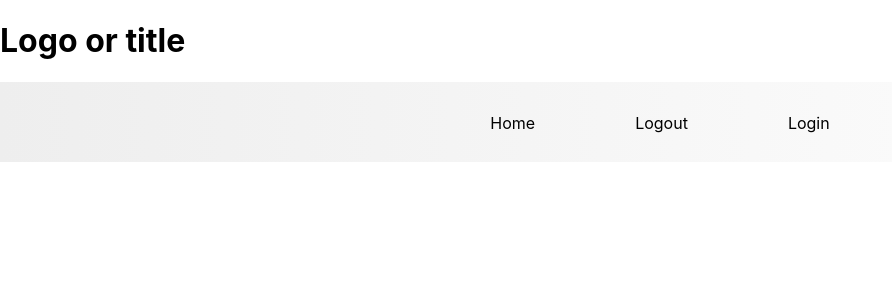
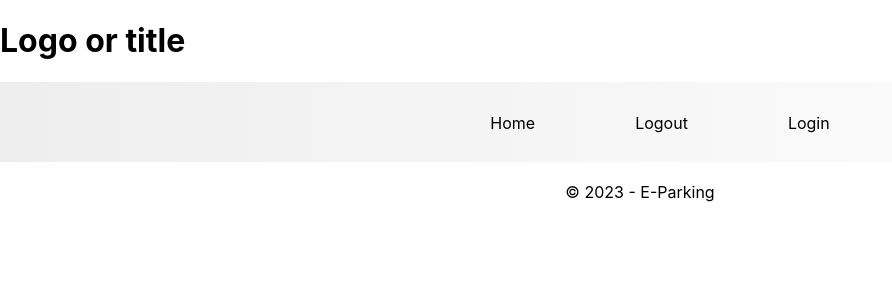
Before and after one commit to dhirajbantawarai/my-app, a React (Create React App) app: page /footer in a window 1280 px wide. Shown: the top 300 px of the page, without its empty margins (0-892 px from the left). Built offline with nearby package versions, Linux system fonts and the light colour scheme.

Commit message:
footer ok

```diff
--- a/src/App.js
+++ b/src/App.js
@@ -5,6 +5,7 @@ import { Home } from "./components/Home";
 import { Login } from "./components/Login";
 import { Contact } from "./components/Contact";
 import { Header } from "./components/Header";
+import { Footer } from "./components/Footer";
 
 import { index } from "./components";
 
@@ -17,7 +18,7 @@ function App() {
           <Route path="/" element={<Home />}></Route>
           <Route path="/login" element={<Login />}></Route>
           <Route path="/contact" element={<Contact />}></Route>
-
+          <Route path="/footer" element={<Footer />}></Route>
         </Routes>
       </Router>
     </>
--- a/src/components/Footer.js
+++ b/src/components/Footer.js
@@ -1,7 +1,11 @@
-import React from 'react'
-
+import React from "react";
+import "../styles/footer.css";
 export const Footer = () => {
   return (
-    <div>Footer</div>
-  )
-}
+    <>
+      <footer className="footer">
+        <p className="footer-text">© {new Date().getFullYear()} - E-Parking</p>
+      </footer>
+    </>
+  );
+};
--- a/src/styles/footer.css
+++ b/src/styles/footer.css
@@ -0,0 +1,10 @@
+.footer {
+  background-color: white;
+  padding: 20px;
+  text-align: center;
+}
+
+.footer-text {
+  margin: 0;
+  color: black;
+}
```
